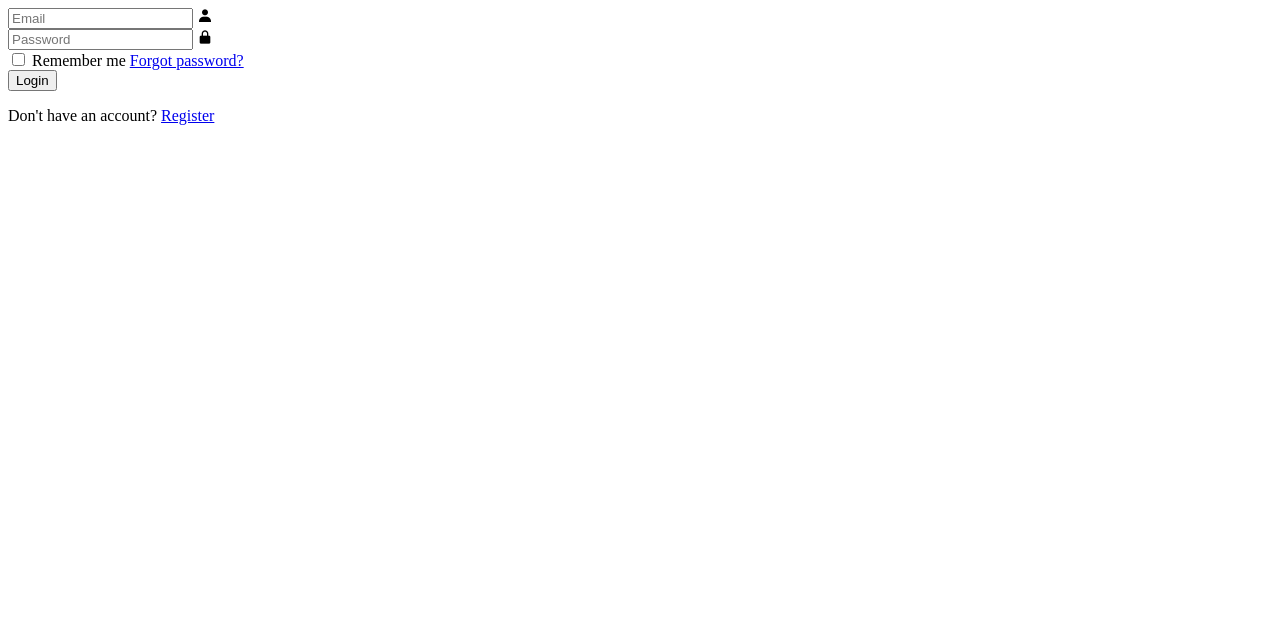
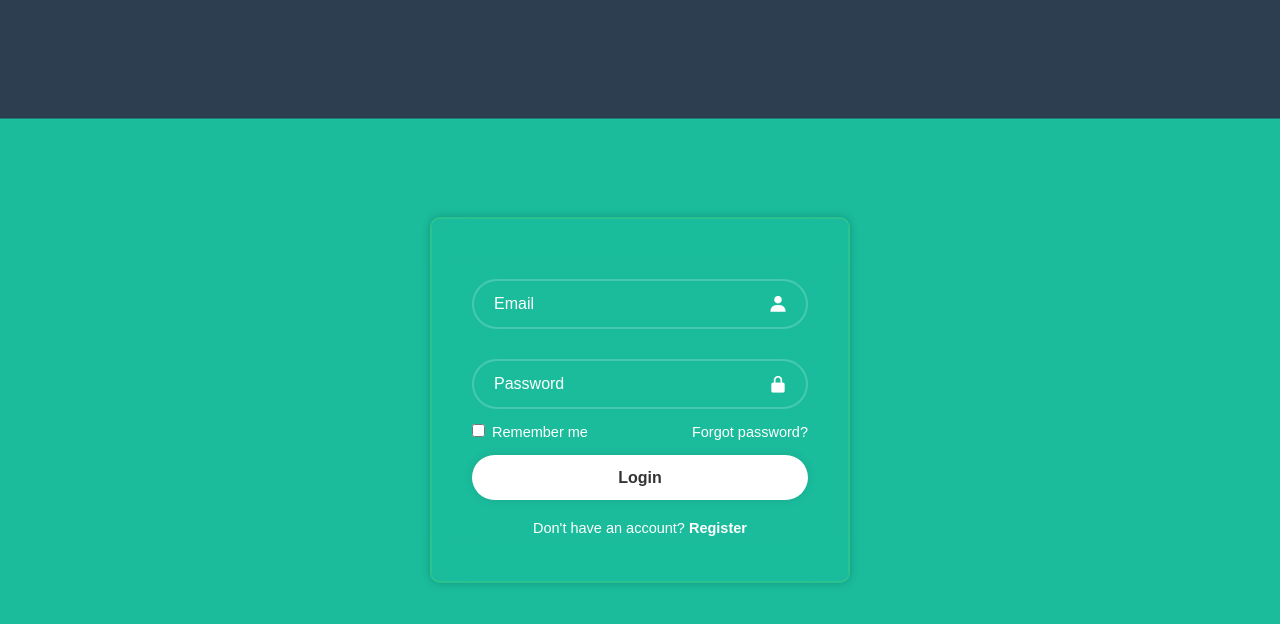
Before and after one commit to IamIsthill/classroom-management, a plain HTML site: page Index.html in a window 1280 px wide. Drawn offline with nearby package versions, Linux system fonts and the light colour scheme; files that its build step writes are made by us from their sources.

Commit message:
Update Index.html

```diff
--- a/Index.html
+++ b/Index.html
@@ -8,7 +8,7 @@
     <meta http-equiv="X-UA-Compatible" content="IE=edge">
     <meta name="viewport" content="width=device-width, initial-scale=1.0">
     <title>Login Page</title>
-<link rel="stylesheet"  type="text/css" href= "style/style.css">
+<link rel="stylesheet"  type="text/css" href= "include/style/style.css">
 <link href='https://unpkg.com/boxicons@2.1.4/css/boxicons.min.css' rel='stylesheet'>
 </head>
 <body>
```
